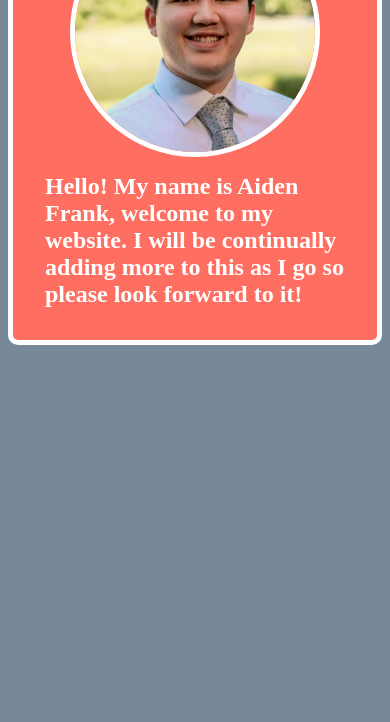
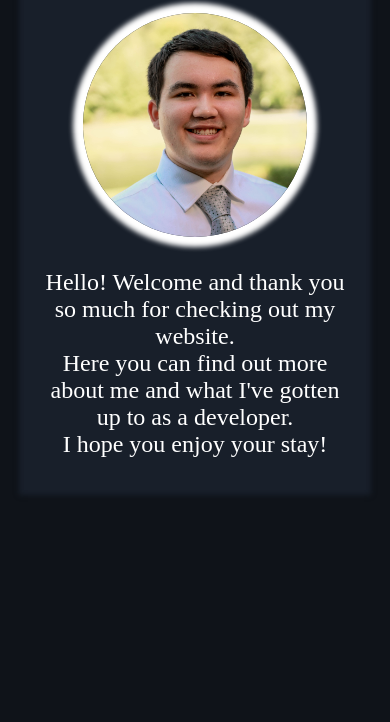
Before and after one commit to AidenFrank/aidenfrank, a plain HTML site: page index.html in a window 390 px wide. Shown: the part 122-844 px from the top of the page. Drawn offline with Linux system fonts and the light colour scheme.

Commit message:
Added responsiveness, also changed styling

```diff
--- a/index.html
+++ b/index.html
@@ -3,18 +3,29 @@
     <head>
         <meta charset="utf-8">
         <title>Aiden Frank</title>
-        <link rel="icon" type="image/x-icon" href="assets/logo.ico">
         <link rel="stylesheet" href="style.css">
         <meta name="viewport" content="width=device-width,initial-scale=1" />
     </head>
     <body>
+        <div class="navigation">
+            <div class="sections">
+                <a href="#home"></a>
+            </div>
+            <div class="socials">
+
+            </div>
+        </div>
         <div class="content">
-            <div class="navigation"></div>
-            <section class="home">
-                <section class="introduction">
+            <section id="introduction">
+                <div class="profile-image">
+                    <div class="name">Aiden Frank</div>
                     <img class="pfp" src="assets/aiden.jpg">
-                    <h1 class="introduction-text">Hello! My name is Aiden Frank, welcome to my website. I will be continually adding more to this as I go so please look forward to it!</h1>
-                </section>
+                </div>
+                <div class="welcome">
+                    Hello! Welcome and thank you so much for checking out my website.<br>
+                    Here you can find out more about me and what I've gotten up to as a developer.<br>
+                    I hope you enjoy your stay!
+                </div>
             </section>
         </div>
     </body>
--- /dev/null
+++ b/style.scss
@@ -0,0 +1,85 @@
+:root {
+    --livingcoral: #ff6f61;
+}
+
+@mixin for-phone-only {
+    @media (max-width: 599px) { @content; }
+}
+
+@mixin for-desktop-up {
+    @media (min-width: 1200px) { @content; }
+}
+
+body {
+    align-items: center;
+    background-color: #0f1319;
+}
+
+.content {
+    padding: 1rem;
+    margin: 1.5rem 1rem;
+    color: white;
+    background-color: #181f2a;
+    font-family: 'Nunito', serif;
+    box-shadow: 0px 0px 5px 5px #181f2a;
+    box-sizing: border-box;
+}
+
+#introduction {
+    display: flex;
+    flex-direction: column;
+    justify-content: space-evenly;
+
+    @include for-desktop-up {
+        flex-direction: row;
+    }
+}
+
+.profile-image {
+    display: flex;
+    flex-direction: column;
+    align-items: center;
+    justify-content: center;
+}
+
+.name {
+    font-size: 2.5rem;
+    text-align: center;
+    padding: 1rem 0rem;
+
+    @include for-desktop-up {
+        font-size: 2.5rem;
+        display: flex;
+        align-items: center;
+        justify-content: center;
+        padding: 1rem;
+    }
+
+}
+
+.pfp {
+    width: 50%;
+    max-width: 20rem;
+    min-width: 14rem;
+    border-radius: 50%;
+    box-shadow: 0px 0px 5px 10px white;
+    margin: 1rem;
+
+    @include for-desktop-up {
+        min-width: 20rem;
+    }
+}
+
+.welcome {
+    font-size: 1.5rem;
+    text-align: center;
+    padding: 1rem 0rem;
+
+    @include for-desktop-up {
+        font-size: 2rem;
+        display: flex;
+        align-items: center;
+        justify-content: center;
+        padding: 1rem;
+    }
+}
```
Also changed, not shown: style.css, 1 other file.
